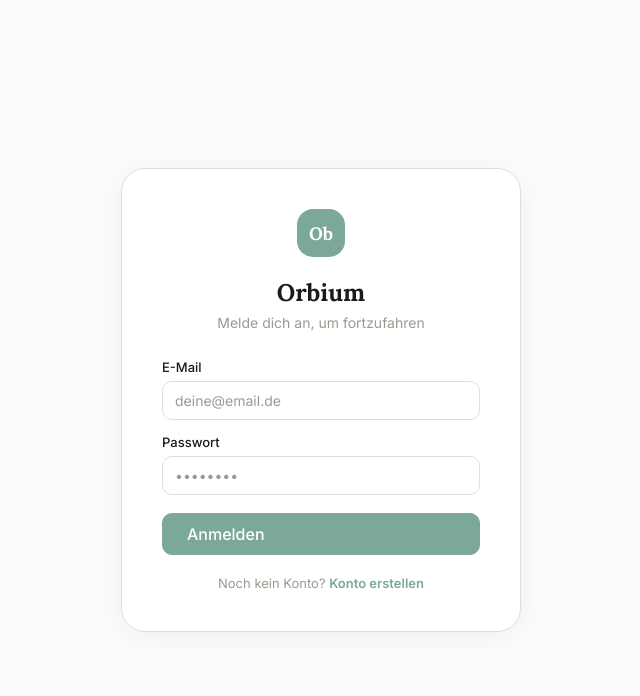
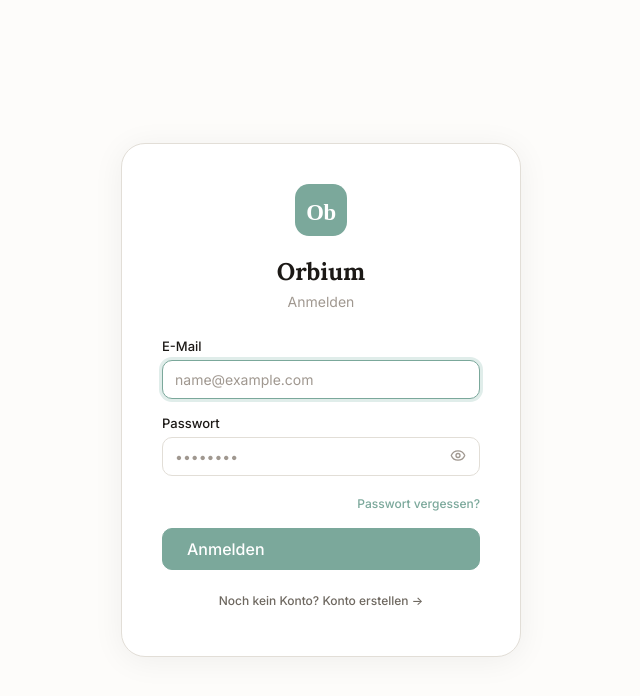
Before and after one commit to lasseundki/orbium, a React (Vite) app: page /#/settings in a window 1280 px wide. Shown: the top 696 px of the page, without its empty margins (319-959 px from the left). Built offline with nearby package versions, Linux system fonts and the light colour scheme; no server answers.

Commit message:
Fix API key, update auth screen to match Tageswerk design

```diff
--- a/src/components/layout/Sidebar.tsx
+++ b/src/components/layout/Sidebar.tsx
@@ -26,7 +26,7 @@ export default function Sidebar({ overdueBadge }: Props) {
   return (
     <aside className="sidebar">
       <div className="sidebar-brand">
-        <div className="sidebar-logo">Ob</div>
+        <img src="/orbium/favicon.svg" alt="Ob" style={{ width: 32, height: 32, borderRadius: 8 }} />
         <span className="sidebar-name">Orbium</span>
       </div>
       <nav className="sidebar-nav">
--- a/src/firebase.ts
+++ b/src/firebase.ts
@@ -3,7 +3,7 @@ import { getAuth } from 'firebase/auth';
 import { getFirestore } from 'firebase/firestore';
 
 const firebaseConfig = {
-  apiKey:            "AIzaSyAzX4JJqCP6aAnpmlkDC_wcnyLMyA50sI",
+  apiKey:            "AIzaSyAzX4JJJqCP6aAnpmlkDC_wcnyLMyA50sI",
   authDomain:        "orbium-kreiswerk.firebaseapp.com",
   projectId:         "orbium-kreiswerk",
   storageBucket:     "orbium-kreiswerk.firebasestorage.app",
--- a/src/i18n/de.ts
+++ b/src/i18n/de.ts
@@ -21,6 +21,16 @@ export default {
     passwordConfirm: 'Passwort bestätigen',
     noAccount: 'Noch kein Konto?',
     hasAccount: 'Bereits ein Konto?',
+    loginTitle: 'Anmelden',
+    registerTitle: 'Konto erstellen',
+    tagline: 'Beziehungen, die wachsen.',
+    forgotPassword: 'Passwort vergessen?',
+    forgotDesc: 'Gib deine E-Mail-Adresse ein. Wir senden dir einen Link zum Zurücksetzen deines Passworts.',
+    sendReset: 'Link senden',
+    resetSent: 'E-Mail gesendet! Prüfe dein Postfach.',
+    emailNotFound: 'Diese E-Mail ist nicht registriert.',
+    wrongCredentials: 'E-Mail oder Passwort falsch.',
+    tooManyRequests: 'Zu viele Versuche. Bitte warte kurz.',
     invalidCredentials: 'E-Mail oder Passwort falsch.',
     emailInUse: 'Diese E-Mail wird bereits verwendet.',
     weakPassword: 'Passwort muss mindestens 6 Zeichen haben.',
--- a/src/index.css
+++ b/src/index.css
@@ -236,7 +236,10 @@ input, select, textarea { font-family: inherit; }
 .auth-logo-mark { width: 48px; height: 48px; background: var(--color-accent); border-radius: var(--radius-lg); display: flex; align-items: center; justify-content: center; color: white; font-family: var(--font-heading); font-size: 18px; font-weight: 700; }
 .auth-title { font-family: var(--font-heading); font-size: 24px; font-weight: 700; text-align: center; margin-bottom: 6px; }
 .auth-subtitle { font-size: 14px; color: var(--color-text-muted); text-align: center; margin-bottom: 28px; }
-.auth-error { font-size: 13px; color: var(--color-error); background: var(--color-error-light); border: 1px solid #e0b9b4; border-radius: var(--radius-md); padding: 12px; margin-bottom: 16px; }
+.auth-form { display: flex; flex-direction: column; gap: 16px; }
+.auth-error { font-size: 13px; color: var(--color-error); background: var(--color-error-light); border: 1px solid #e0b9b4; border-radius: var(--radius-md); padding: 12px; margin-bottom: 16px; display: flex; flex-direction: column; gap: 6px; }
+.auth-error-action { background: none; border: none; cursor: pointer; padding: 0; color: var(--color-error); font-size: 13px; font-weight: 600; text-decoration: underline; text-align: left; }
+.auth-links { display: flex; flex-direction: column; align-items: center; gap: 8px; margin-top: 16px; }
 
 /* ─── RESPONSIVE ─────────────────────────────────────────────── */
 @media (min-width: 768px) {
--- a/src/screens/Auth.tsx
+++ b/src/screens/Auth.tsx
@@ -1,24 +1,67 @@
-import { useState } from 'react';
+import { useState, type FormEvent } from 'react';
 import { useTranslation } from 'react-i18next';
-import { signInWithEmailAndPassword, createUserWithEmailAndPassword } from 'firebase/auth';
+import { signInWithEmailAndPassword, createUserWithEmailAndPassword, sendPasswordResetEmail } from 'firebase/auth';
+import { FirebaseError } from 'firebase/app';
+import { Eye, EyeOff } from 'lucide-react';
 import { auth } from '../firebase';
+
+type Mode = 'login' | 'register' | 'reset';
+
+interface AuthError {
+  message: string;
+  action?: { label: string; mode: Mode };
+}
+
+function parseError(code: string, mode: Mode): AuthError {
+  switch (code) {
+    case 'auth/user-not-found':
+      return { message: 'Kein Konto mit dieser E-Mail.', action: { label: 'Jetzt registrieren →', mode: 'register' } };
+    case 'auth/wrong-password':
+      return { message: 'Falsches Passwort.', action: { label: 'Passwort vergessen? →', mode: 'reset' } };
+    case 'auth/invalid-credential':
+      return mode === 'login'
+        ? { message: 'E-Mail oder Passwort falsch.', action: { label: 'Noch kein Konto? Registrieren →', mode: 'register' } }
+        : { message: 'Ungültige Anmeldedaten.' };
+    case 'auth/email-already-in-use':
+      return { message: 'Diese E-Mail ist bereits registriert.', action: { label: 'Stattdessen anmelden →', mode: 'login' } };
+    case 'auth/weak-password':
+      return { message: 'Passwort muss mindestens 6 Zeichen haben.' };
+    case 'auth/invalid-email':
+      return { message: 'Ungültige E-Mail-Adresse.' };
+    case 'auth/too-many-requests':
+      return { message: 'Zu viele Versuche. Bitte kurz warten.', action: { label: 'Passwort zurücksetzen →', mode: 'reset' } };
+    default:
+      return { message: `Fehler: ${code || 'unbekannt'}` };
+  }
+}
 
 export default function Auth() {
   const { t } = useTranslation();
-  const [mode, setMode] = useState<'login' | 'register'>('login');
-  const [error, setError] = useState('');
+  const [mode, setMode] = useState<Mode>('login');
+  const [email, setEmail] = useState('');
+  const [password, setPassword] = useState('');
+  const [passwordConfirm, setPasswordConfirm] = useState('');
+  const [showPassword, setShowPassword] = useState(false);
+  const [authError, setAuthError] = useState<AuthError | null>(null);
+  const [info, setInfo] = useState('');
   const [loading, setLoading] = useState(false);
 
-  async function handleSubmit(e: React.FormEvent<HTMLFormElement>) {
+  function switchMode(m: Mode) {
+    setMode(m);
+    setAuthError(null);
+    setInfo('');
+    setPassword('');
+    setPasswordConfirm('');
+    setShowPassword(false);
+  }
+
+  async function handle(e: FormEvent) {
     e.preventDefault();
-    setError('');
-    const fd = new FormData(e.currentTarget);
-    const email = fd.get('email') as string;
-    const password = fd.get('password') as string;
-    const passwordConfirm = fd.get('passwordConfirm') as string;
+    setAuthError(null);
+    setInfo('');
 
     if (mode === 'register' && password !== passwordConfirm) {
-      setError(t('auth.passwordMismatch'));
+      setAuthError({ message: t('auth.passwordMismatch') });
       return;
     }
 
@@ -26,94 +69,137 @@ export default function Auth() {
     try {
       if (mode === 'login') {
         await signInWithEmailAndPassword(auth, email, password);
+      } else if (mode === 'register') {
+        await createUserWithEmailAndPassword(auth, email, password);
       } else {
-        await createUserWithEmailAndPassword(auth, email, password);
+        await sendPasswordResetEmail(auth, email);
+        setInfo(t('auth.resetSent'));
+        setMode('login');
       }
-    } catch (err: any) {
-      const code = err.code ?? '';
-      if (code === 'auth/user-not-found' || code === 'auth/wrong-password' || code === 'auth/invalid-credential') {
-        setError(t('auth.invalidCredentials'));
-      } else if (code === 'auth/email-already-in-use') {
-        setError(t('auth.emailInUse'));
-      } else if (code === 'auth/weak-password') {
-        setError(t('auth.weakPassword'));
-      } else {
-        setError(err.message ?? t('common.error'));
-      }
+    } catch (err) {
+      const code = err instanceof FirebaseError ? err.code : '';
+      setAuthError(parseError(code, mode));
     } finally {
       setLoading(false);
     }
   }
 
-  const isRegister = mode === 'register';
+  const modeLabel =
+    mode === 'login' ? t('auth.loginTitle') :
+    mode === 'register' ? t('auth.registerTitle') :
+    t('auth.forgotPassword');
 
   return (
     <div className="auth-screen">
       <div className="auth-card">
+
         <div className="auth-logo">
-          <div className="auth-logo-mark">Ob</div>
+          <img src="/orbium/favicon.svg" alt="Orbium" width={52} height={52} style={{ borderRadius: 14 }} />
         </div>
         <h1 className="auth-title">Orbium</h1>
-        <p className="auth-subtitle">
-          {isRegister ? t('auth.subtitleRegister') : t('auth.subtitle')}
-        </p>
+        <p className="auth-subtitle">{modeLabel}</p>
 
-        {error && <div className="auth-error">{error}</div>}
+        {authError && (
+          <div className="auth-error">
+            <span>{authError.message}</span>
+            {authError.action && (
+              <button type="button" className="auth-error-action" onClick={() => switchMode(authError.action!.mode)}>
+                {authError.action.label}
+              </button>
+            )}
+          </div>
+        )}
 
-        <form onSubmit={handleSubmit} style={{ display: 'flex', flexDirection: 'column', gap: 14 }}>
+        {info && (
+          <div style={{ fontSize: 13, color: '#059669', background: '#ECFDF5', border: '1px solid #A7F3D0', borderRadius: 'var(--radius-md)', padding: 12, marginBottom: 16 }}>
+            {info}
+          </div>
+        )}
+
+        <form onSubmit={handle} className="auth-form">
           <div>
             <label className="input-label">{t('auth.email')}</label>
             <input
-              className="input" name="email" type="email" required
-              placeholder={t('auth.emailPlaceholder')} autoComplete="email"
+              className="input"
+              type="email"
+              required
+              autoFocus
+              value={email}
+              onChange={e => setEmail(e.target.value)}
+              placeholder="name@example.com"
+              autoComplete="email"
             />
           </div>
+
+          {mode !== 'reset' && (
             <div>
               <label className="input-label">{t('auth.password')}</label>
+              <div style={{ position: 'relative' }}>
                 <input
-              className="input" name="password" type="password" required
-              placeholder={t('auth.passwordPlaceholder')}
-              autoComplete={isRegister ? 'new-password' : 'current-password'}
-              minLength={isRegister ? 6 : undefined}
+                  className="input"
+                  type={showPassword ? 'text' : 'password'}
+                  required
+                  value={password}
+                  onChange={e => setPassword(e.target.value)}
+                  placeholder="••••••••"
+                  autoComplete={mode === 'register' ? 'new-password' : 'current-password'}
+                  style={{ paddingRight: 40 }}
                 />
+                <button
+                  type="button"
+                  onClick={() => setShowPassword(s => !s)}
+                  style={{ position: 'absolute', right: 10, top: '50%', transform: 'translateY(-50%)', background: 'none', border: 'none', color: 'var(--color-text-muted)', cursor: 'pointer', padding: 4 }}
+                >
+                  {showPassword ? <EyeOff size={16} /> : <Eye size={16} />}
+                </button>
               </div>
-          {isRegister && (
+            </div>
+          )}
+
+          {mode === 'register' && (
             <div>
               <label className="input-label">{t('auth.passwordConfirm')}</label>
               <input
-                className="input" name="passwordConfirm" type="password" required
-                placeholder={t('auth.passwordPlaceholder')} autoComplete="new-password"
+                className="input"
+                type="password"
+                required
+                value={passwordConfirm}
+                onChange={e => setPasswordConfirm(e.target.value)}
+                placeholder="••••••••"
+                autoComplete="new-password"
               />
             </div>
           )}
-          <button type="submit" className="btn btn-primary btn-lg" style={{ marginTop: 4 }} disabled={loading}>
-            {loading ? t('auth.loading') : isRegister ? t('auth.register') : t('auth.login')}
+
+          {mode === 'login' && (
+            <div style={{ textAlign: 'right' }}>
+              <button type="button" onClick={() => switchMode('reset')} style={{ background: 'none', border: 'none', color: 'var(--color-accent)', fontSize: 12, fontWeight: 500, cursor: 'pointer' }}>
+                {t('auth.forgotPassword')}
+              </button>
+            </div>
+          )}
+
+          <button type="submit" className="btn btn-primary btn-lg" disabled={loading} style={{ width: '100%' }}>
+            {loading ? '…' :
+              mode === 'login' ? t('auth.login') :
+              mode === 'register' ? t('auth.register') :
+              t('auth.sendReset')}
           </button>
         </form>
 
-        <div style={{ marginTop: 20, textAlign: 'center', fontSize: 13, color: 'var(--color-text-muted)' }}>
-          {isRegister ? (
-            <>
-              {t('auth.hasAccount')}{' '}
-              <button
-                onClick={() => { setMode('login'); setError(''); }}
-                style={{ background: 'none', border: 'none', color: 'var(--color-accent)', fontWeight: 600, cursor: 'pointer', fontSize: 13 }}
-              >
-                {t('auth.login')}
+        <div className="auth-links">
+          {mode === 'login' && (
+            <button className="btn btn-ghost btn-sm" onClick={() => switchMode('register')}>
+              {t('auth.noAccount')} {t('auth.register')} →
             </button>
-            </>
-          ) : (
-            <>
-              {t('auth.noAccount')}{' '}
-              <button
-                onClick={() => { setMode('register'); setError(''); }}
-                style={{ background: 'none', border: 'none', color: 'var(--color-accent)', fontWeight: 600, cursor: 'pointer', fontSize: 13 }}
-              >
-                {t('auth.register')}
+          )}
+          {mode !== 'login' && (
+            <button className="btn btn-ghost btn-sm" onClick={() => switchMode('login')}>
+              ← {t('auth.hasAccount')} {t('auth.login')}
             </button>
-            </>
           )}
         </div>
+
       </div>
     </div>
   );
```
Also changed, not shown: src/i18n/en.ts (+10 -0 lines), src/i18n/es.ts (+10 -0 lines). Lines whose indentation alone changed are shown as unchanged.
